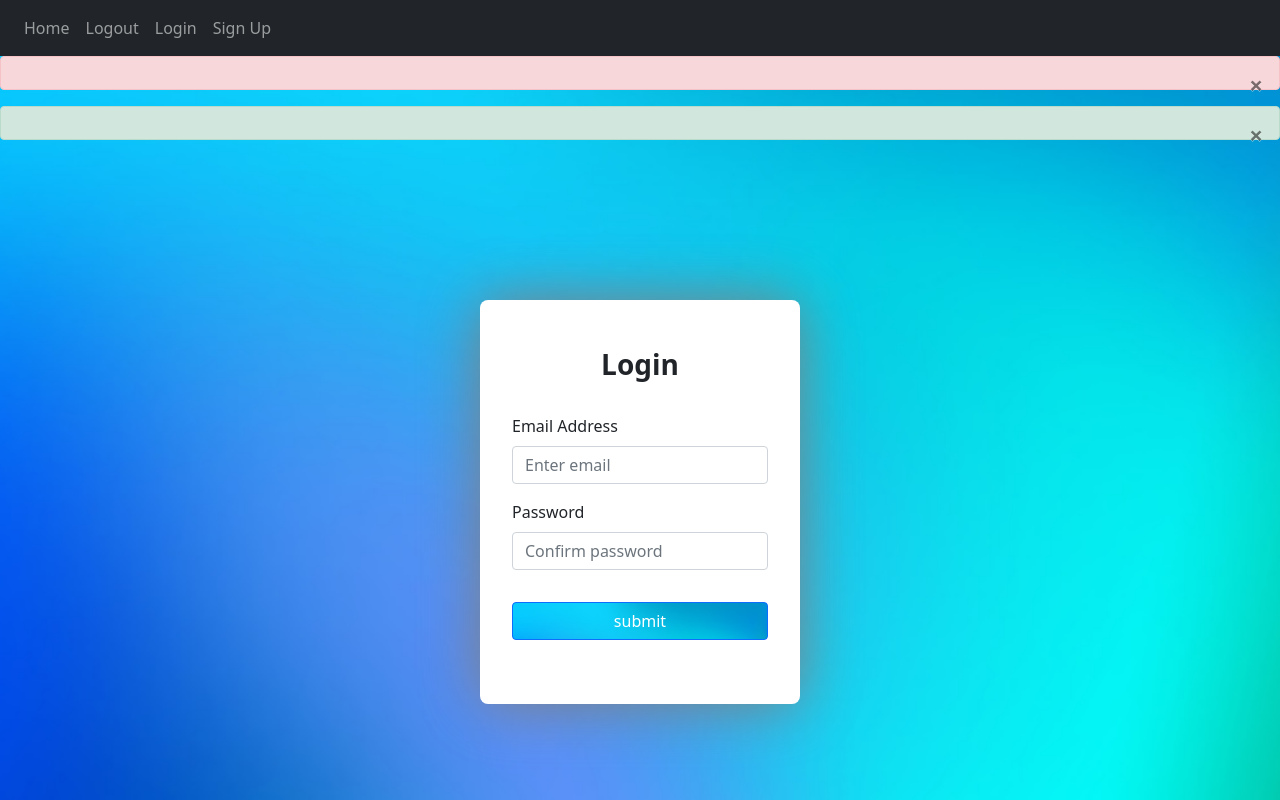
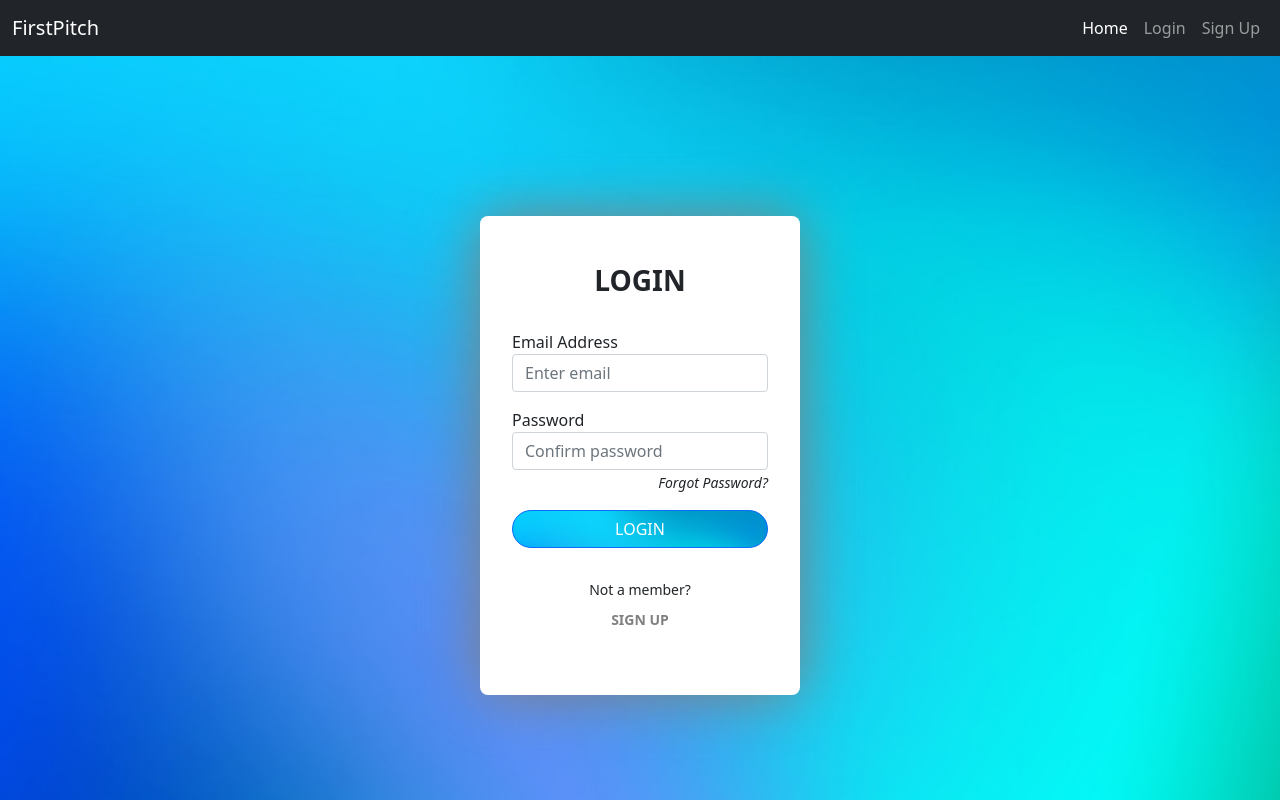
Before and after one commit to hamzashaikh8/FirstPitch, a Flask app: page /login in a window 1280 px wide. Run offline with Flask 2, Linux system fonts and the light colour scheme; some libraries are stand-ins or nearby versions.

Commit message:
Changes to navbar and login page

```diff
--- /dev/null
+++ b/website/static/home.css
@@ -0,0 +1,6 @@
+.jumbotron {
+    text-align: center;
+    margin-top: 2rem;
+    background-color: lightgray;
+    height: 20rem;
+}
--- a/website/templates/base.html
+++ b/website/templates/base.html
@@ -3,12 +3,8 @@
   <head>
     <meta charset="utf-8" />
     <meta name="viewport" content="width=device-width, initial-scale=1" />
-    <link
-      rel="stylesheet"
-      href="https://stackpath.bootstrapcdn.com/bootstrap/4.4.1/css/bootstrap.min.css"
-      integrity="sha384-Vkoo8x4CGsO3+Hhxv8T/Q5PaXtkKtu6ug5TOeNV6gBiFeWPGFN9MuhOf23Q9Ifjh"
-      crossorigin="anonymous"
-    />
+    <link href="https://cdn.jsdelivr.net/npm/bootstrap@5.1.3/dist/css/bootstrap.min.css" rel="stylesheet"
+        integrity="sha384-1BmE4kWBq78iYhFldvKuhfTAU6auU8tT94WrHftjDbrCEXSU1oBoqyl2QvZ6jIW3" crossorigin="anonymous">
     <link
       rel="stylesheet"
       href="https://stackpath.bootstrapcdn.com/font-awesome/4.7.0/css/font-awesome.min.css"
@@ -19,6 +15,8 @@
   </head>
   <body>
     <nav class="navbar navbar-expand-lg navbar-dark bg-dark">
+      <div class="container-fluid">
+        <a class="navbar-brand">FirstPitch</a>
         <button
           class="navbar-toggler"
           type="button"
@@ -28,17 +26,22 @@
         <span class="navbar-toggler-icon"></span>
       </button>
       <div class="collapse navbar-collapse" id="navbar">
-        <div class="navbar-nav">
-          <a class="nav-item nav-link" id="home" href="/">Home</a>
-          <a class="nav-item nav-link" id="logout" href="/logout">Logout</a>
+        <ul class="navbar-nav ms-auto">
+          <li class="nav-item">
+          <a class="nav-link active" href="/">Home</a>
+          </li>
+          <li class="nav-item">
             <a class="nav-item nav-link" id="login" href="/login">Login</a>
+          </li>
+          <li class="nav-item">
             <a class="nav-item nav-link" id="signUp" href="/sign-up">Sign Up</a>
-        </div>
+          </li>
+        </ul>
       </div>
     </nav>
 
 
-    <div class="alert alert-danger alter-dismissable fade show" role="alert">
+    <!-- <div class="alert alert-danger alter-dismissable fade show" role="alert">
       <button type="button" class="close" data-dismiss="alert">
         <span aria-hidden="true">&times;</span>
       </button>
@@ -47,7 +50,7 @@
       <button type="button" class="close" data-dismiss="alert">
         <span aria-hidden="true">&times;</span>
       </button>
-    </div>
+    </div> -->
 
     <div class="container">{% block content %} {% endblock %}</div>
     <script
--- a/website/templates/login.html
+++ b/website/templates/login.html
@@ -7,13 +7,15 @@
   <head>
     <meta charset="UTF-8">
     <title>First Pitch</title>
-	<link rel="stylesheet" href="../static/login.css">
-	<link href="https://cdn.jsdelivr.net/npm/bootstrap@5.1.3/dist/css/bootstrap.min.css" rel="stylesheet" integrity="sha384-1BmE4kWBq78iYhFldvKuhfTAU6auU8tT94WrHftjDbrCEXSU1oBoqyl2QvZ6jIW3" crossorigin="anonymous">
-  </head>
-  <body>
-	<div class="login-form">
+    <link rel="stylesheet" href="../static/login.css">
+    <link href="https://cdn.jsdelivr.net/npm/bootstrap@5.1.3/dist/css/bootstrap.min.css" rel="stylesheet"
+        integrity="sha384-1BmE4kWBq78iYhFldvKuhfTAU6auU8tT94WrHftjDbrCEXSU1oBoqyl2QvZ6jIW3" crossorigin="anonymous">
+</head>
+
+<body>
+    <div class="login-form">
         <div class="login-header">
-            <h3 style="font-weight: 700;">Login</h3>
+            <h3 style="font-weight: 700;">LOGIN</h3>
         </div>
         <form method="POST">
           <div class = "form-group">
@@ -32,8 +34,28 @@
               name="password1"
               placeholder="Confirm password"/>
           </div>
-          <button type="submit" class="btn btn-primary">submit</button>
+          <div style="text-align: right; font-weight: 50; font-style: italic;"><small>Forgot Password?</small></div>
+          <button type="submit" class="btn btn-primary rounded-pill">LOGIN</button>
       </form>
+        <!-- <form class="form-inputs">
+            <div class="form-group">
+                <label for="emailInput" style="font-style: italic;">Email address</label>
+                <input type="email" class="form-control" id="emailInput" aria-describedby="emailHelp"
+                    placeholder="Enter email">
+            </div>
+            <div class="form-group">
+                <label for="passwordInput" style="font-style: italic;">Password</label>
+                <input type="password" class="form-control" id="passwordInput" placeholder="Password">
+            </div>
+            <div style="text-align: right; font-weight: 50; font-style: italic;"><small>Forgot Password?</small></div>
+            <button type="submit" class="btn login-btn rounded-pill"><span
+                    style="font-weight: 500; color:white">LOGIN</span></button>
+        </form> -->
+        <div class="other-signup">
+            <h6 style="font-weight: 100;"><small>Not a member?</small></h6>
+            <small><a href="/sign-up" style="text-decoration: none; font-weight: 600; color:grey">SIGN UP</a></small>
+        </div>
+    </div>
   </body>
 </html>
 {% endblock %}
```
Also changed, not shown: website/templates/home.html (+14 -2 lines). Lines whose indentation alone changed are shown as unchanged.
